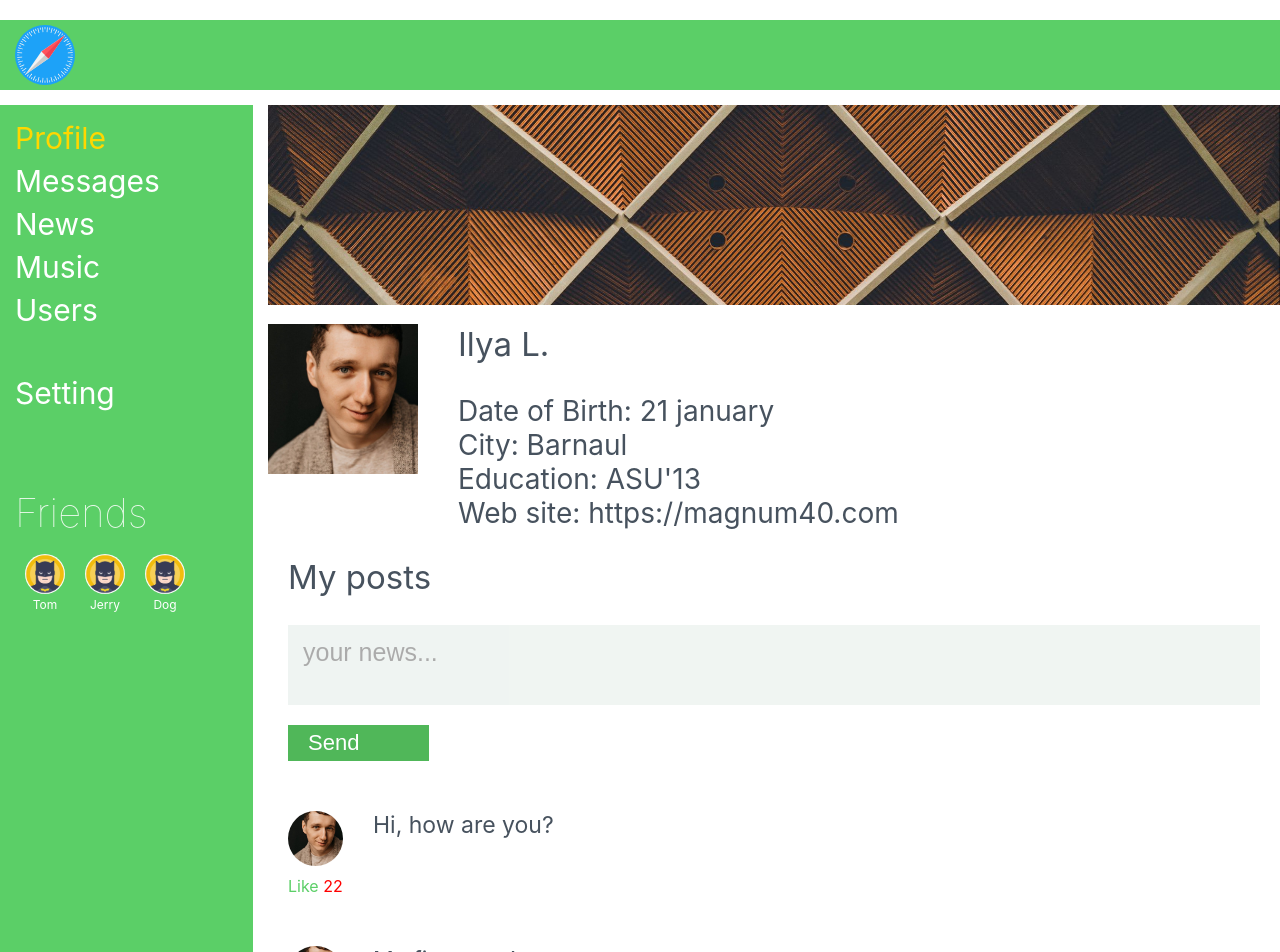
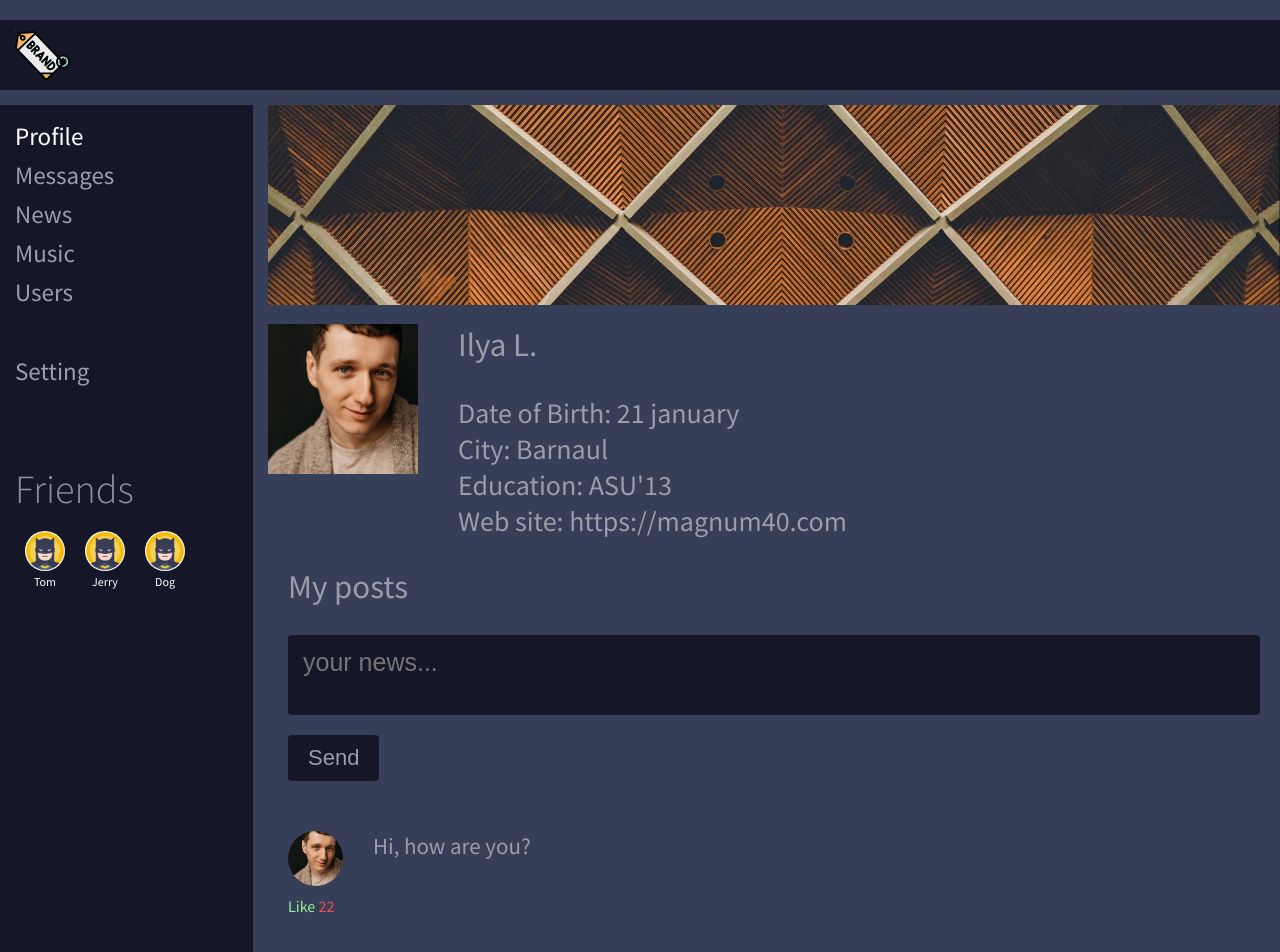
Before and after one commit to requelme07/SocialNetwork, a React (Create React App) app in the folder social-network/: page /profile in a window 1280 px wide. Shown: the top 952 px of the page. Built offline with nearby package versions, Linux system fonts and the light colour scheme.

Commit message:
color rebranding

```diff
--- a/social-network/src/App.css
+++ b/social-network/src/App.css
@@ -1,5 +1,9 @@
+@import url("https://fonts.googleapis.com/css?family=DM+Sans:400,500,700|Source+Sans+Pro:300,400,600,700&display=swap");
 
-
+body {
+  background-color: #373e57;
+  color: #ccc8db
+}
 .app-wrapper {
 
 
@@ -12,6 +16,7 @@
   max-width: 1400px;
   padding-top: 20px;
   margin: 0 auto;
+  font-family: "Source Sans Pro", sans-serif;
 
 }
 .app-wrapper-content {
--- a/social-network/src/components/Dialogs/Dialogs.module.css
+++ b/social-network/src/components/Dialogs/Dialogs.module.css
@@ -1,13 +1,15 @@
+
+
 .dialogs {
     display: grid;
     grid-template-columns: 0.3fr 1fr;
-    color: #47525E;
+    color: #9c9cab;
 
 }
 
 .dialogs_items {
     grid-column: 1/2;
-    border-right: 1px solid #2f0686;
+    border-right: 1px solid gray;
 }
 
 .dialog {
@@ -17,7 +19,7 @@
 }
 
 .dialog a {
-    color: #47525E;
+    color: #9c9cab;
     text-decoration: none;
 }
 
@@ -29,7 +31,7 @@
     width: 5px;
     height: 5px;
     border-radius: 50%;
-    background-color: #47525E;
+    background-color: #9c9cab;
     display: block;
     margin-right: 10px;
 }
@@ -37,6 +39,7 @@
 .dialogs_title {
     text-transform: uppercase;
     font-weight: 500;
+    font-family: "DM Sans", sans-serif;
 
 }
 
--- a/social-network/src/components/Header/Header.jsx
+++ b/social-network/src/components/Header/Header.jsx
@@ -1,7 +1,7 @@
 import React from "react"
 
 import  style from"./Header.module.css"
-import logo from "./safari.svg"
+import logo from "./logo.svg"
 
 
 const Header = ()=> {
--- a/social-network/src/components/Header/Header.module.css
+++ b/social-network/src/components/Header/Header.module.css
@@ -1,10 +1,13 @@
 .logo {
-  width: 60px;
-  height: 60px;
+  width: 55px;
+  height: 55px;
+
 
 }
 .header {
-  background-color:#5BCF67;
+  background-color:#151728;
   grid-column: 1/3;
+  display: flex;
+  align-items: center;
   padding: 5px 15px;
 }
--- a/social-network/src/components/Navbar/Navbar.module.css
+++ b/social-network/src/components/Navbar/Navbar.module.css
@@ -1,10 +1,11 @@
 .nav {
     grid-column: 1/2;
     display: flex;
+    font-family: "Source Sans Pro";
     flex-direction: column;
-    background-color: #5BCF67;
+    background-color: #151728;
     color: white;
-    font-size: 30px;
+    font-size: 25px;
     padding: 15px;
 }
 
@@ -13,12 +14,16 @@
 }
 
 .item a {
+    color: #9c9cab;
+    text-decoration: none;
+
+}
+.item a:hover {
+    color: #efebeb;
+    transition: .3s linear;
+}
+.item a.active {
     color: white;
-    text-decoration: none;
-}
-
-.item a.active {
-    color: gold;
 }
 .friends_container {
     display: flex;
--- a/social-network/src/components/Profile/My posts/MyPosts.module.css
+++ b/social-network/src/components/Profile/My posts/MyPosts.module.css
@@ -1,7 +1,7 @@
 
 .posts {
   margin: 20px;
-  color: #47525E;
+  color: #9c9cab;
 
 }
 .posts h2 {
@@ -12,17 +12,31 @@
   width: 100%;
   height: 80px;
   border: none;
-  background-color: #E6EEEA;
+  border-radius: 4px;
+  background-color: #151728;
   font-size: 25px;
   color: #B0B8C2;
-  opacity: 0.6;
-  padding: 15px 0 40px 15px;
+  /*opacity: 0.6;*/
+  padding: 15px 0  40px 15px;
+}
+.input:focus {
+  outline: none;
 }
 .btn {
   margin-top: 20px;
   border: none;
+  color: #9c9cab;
+  background-color: #151728;
+  font-size: 22px;
+  /*padding: 5px 70px 5px 20px;*/
+  border-radius: 4px;
+  padding: 10px 20px;
+}
+.btn:hover {
+  box-shadow: 0 0 20px #B0B8C2;
   color: white;
-  background-color: #50B759;
-  font-size: 22px;
-  padding: 5px 70px 5px 20px;
+  transition: .3s linear;
+ }
+.btn:focus {
+  outline: none;
 }
--- a/social-network/src/components/Profile/My posts/Post/Post.module.css
+++ b/social-network/src/components/Profile/My posts/Post/Post.module.css
@@ -3,7 +3,7 @@
     margin-top: 50px;
 
     display: flex;
-    color: #47525E;
+    color: #9c9cab;
 }
 
 .photo {
@@ -20,9 +20,9 @@
 
 .like {
     margin-top: 10px;
-    color: #5BCF67;
+    color: #92f19a;
 }
 
 .red {
-    color: red;
+    color: #f64e4e;
 }
--- a/social-network/src/components/Profile/ProfileInfo/ProfileInfo.module.css
+++ b/social-network/src/components/Profile/ProfileInfo/ProfileInfo.module.css
@@ -9,7 +9,7 @@
 .profile {
     display: flex;
     margin-top: 15px;
-    color: #47525E;
+    color: #9c9cab;
     font-size: 28px;
     font-weight: 400;
 
@@ -19,6 +19,7 @@
     object-fit: cover;
     width: 150px;
     height: 150px;
+
 }
 
 .info {
--- a/social-network/src/components/Users/Users.module.css
+++ b/social-network/src/components/Users/Users.module.css
@@ -1,5 +1,4 @@
 h3 {
-    color: #47525E;
     font-size: 23px;
     font-weight: 400;
     margin: 0;
@@ -24,12 +23,12 @@ h3 {
 
     width: 400px;
     padding: 10px;
-    border: 1px solid #47525E;
+    border: 1px solid #9c9cab;
     border-radius: 10px;
 
 }
 .user_item {
-    color: #47525E;
+    color: #9c9cab;;
     font-weight: 500;
 }
 .user_photo {
```
Also changed, not shown: social-network/src/components/Users/Users.jsx (+28 -11 lines), social-network/src/components/Header/logo.svg (added), social-network/src/components/Header/safari.svg (deleted).
